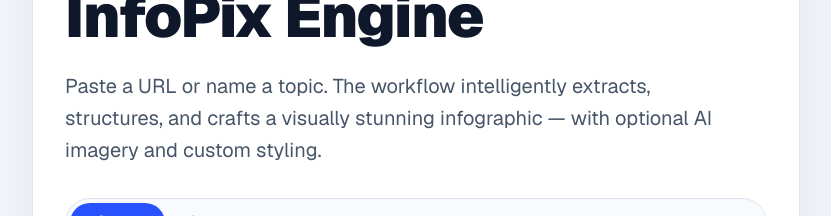
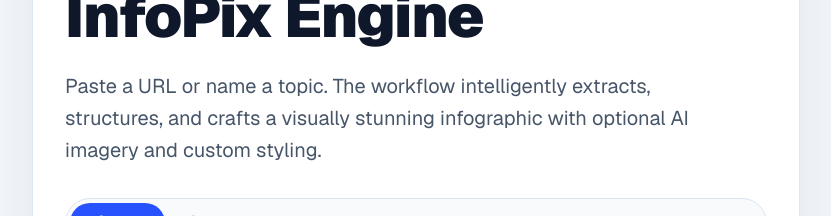
Before and after one commit to Fashad-Ahmed/infopix, a Next.js app: page / in a window 1280 px wide. Shown: the part 222-438 px from the top of the page, without its empty margins (224-1055 px from the left). Built offline with nearby package versions, Linux system fonts and the light colour scheme.

Commit message:
chore: minor change

```diff
--- a/src/components/generator/HeroPanel.tsx
+++ b/src/components/generator/HeroPanel.tsx
@@ -49,7 +49,7 @@ export function HeroPanel({ loading, children }: HeroPanelProps) {
         style={{ color: "var(--muted)" }}
       >
         Paste a URL or name a topic. The workflow intelligently extracts,
-        structures, and crafts a visually stunning infographic — with optional
+        structures, and crafts a visually stunning infographic with optional
         AI imagery and custom styling.
       </p>
 
```
